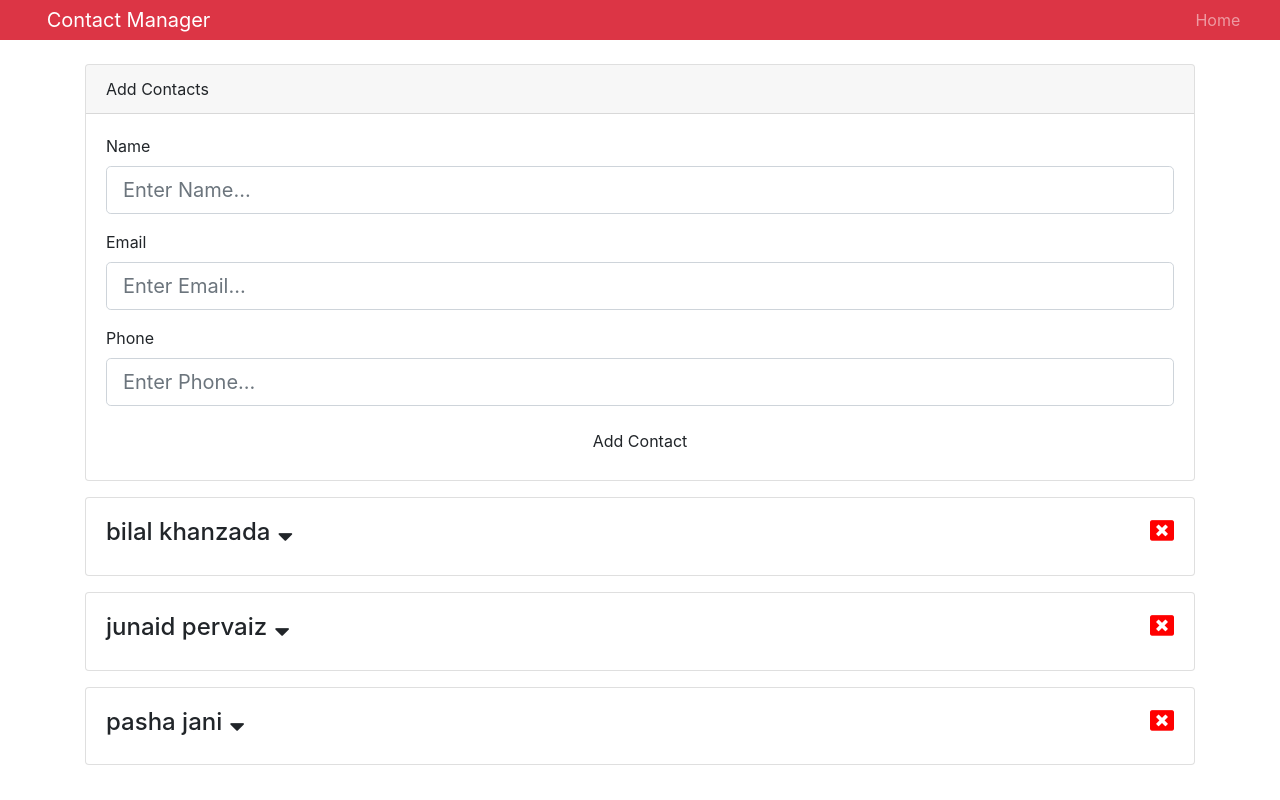
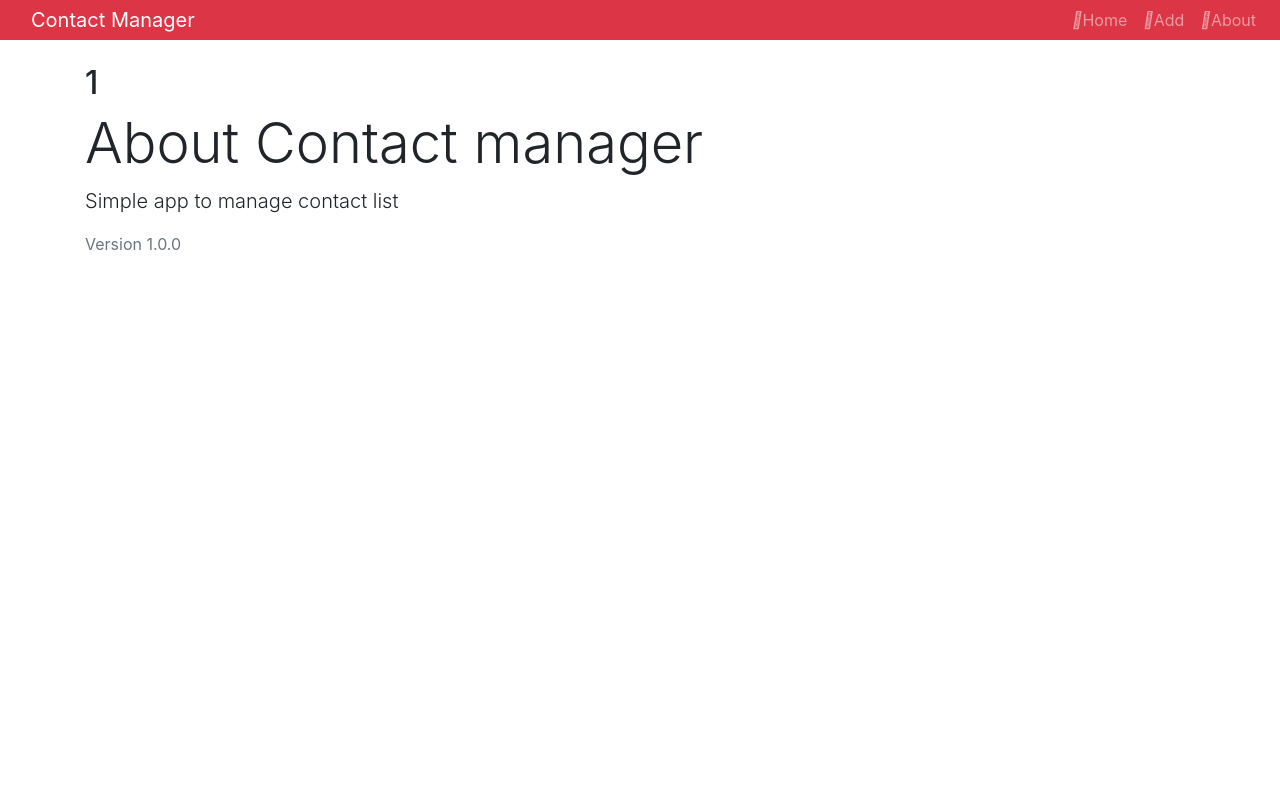
Before and after one commit to bilalkz/react-contact-app, a React (Create React App) app: page /about/1 in a window 1280 px wide. Built offline with nearby package versions, Linux system fonts and the light colour scheme.

Commit message:
Routing Complete

```diff
--- a/package.json
+++ b/package.json
@@ -7,6 +7,7 @@
     "classnames": "^2.2.6",
     "react": "^16.6.3",
     "react-dom": "^16.6.3",
+    "react-router-dom": "^4.3.1",
     "react-scripts": "2.1.1",
     "uuid": "^3.3.2"
   },
--- a/src/Components/Contacts/AddContacts.js
+++ b/src/Components/Contacts/AddContacts.js
@@ -47,6 +47,9 @@ class AddContacts extends Component {
       phone: "",
       errors: {}
     });
+
+    //redirect to contacts page
+    this.props.history.push("/");
   };
   onChange = e => this.setState({ [e.target.name]: e.target.value });
 
@@ -74,6 +77,7 @@ class AddContacts extends Component {
                     label="Email"
                     name="email"
                     value={email}
+                    type="email"
                     placeholder="Enter Email..."
                     onChange={this.onChange}
                     error={errors.email}
--- a/src/Components/Contacts/contacts.js
+++ b/src/Components/Contacts/contacts.js
@@ -15,6 +15,9 @@ class Contacts extends Component {
           const { contacts } = value;
           return (
             <React.Fragment>
+              <h1 className="display-4 mb-3">
+                <span className="text-danger">Contact</span> List
+              </h1>
               {contacts.map(contact => (
                 <Contact
                   key={contact.id}
--- a/src/Components/layout/TextInputGroup.js
+++ b/src/Components/layout/TextInputGroup.js
@@ -6,8 +6,8 @@ const TextInputGroup = ({
   label,
   name,
   value,
+  type,
   placeholder,
-  type,
   onChange,
   error
 }) => {
--- a/src/Components/layout/header.js
+++ b/src/Components/layout/header.js
@@ -1,4 +1,5 @@
 import React from "react";
+import { Link } from "react-router-dom";
 
 const Header = props => {
   const { branding } = props;
@@ -11,9 +12,22 @@ const Header = props => {
       </div>
       <ul className="navbar-nav mr-auto">
         <li className="nav-item">
-          <a href="/" className="nav-link">
+          <Link to="/" className="nav-link">
+            <i className="fas fa-home" />
             Home
-          </a>
+          </Link>
+        </li>
+        <li>
+          <Link to="/contact/add" className="nav-link">
+            <i className="fas fa-plus" />
+            Add
+          </Link>
+        </li>
+        <li>
+          <Link to="/about" className="nav-link">
+            <i className="fas fa-question" />
+            About
+          </Link>
         </li>
       </ul>
     </nav>
--- /dev/null
+++ b/src/Components/pages/About.js
@@ -0,0 +1,12 @@
+import React from "react";
+
+export default props => {
+  return (
+    <div>
+      <h2>{props.match.params.id}</h2>
+      <h1 className="display-4">About Contact manager</h1>
+      <p className="lead">Simple app to manage contact list</p>
+      <p className="text-secondary">Version 1.0.0</p>
+    </div>
+  );
+};
--- /dev/null
+++ b/src/Components/pages/NotFound.js
@@ -0,0 +1,12 @@
+import React from "react";
+
+export default function NotFound() {
+  return (
+    <div>
+      <h1 className="display-4">
+        <span className="text-danger">404</span> page not found!
+      </h1>
+      <p className="lead">sorry, that page does no exist</p>
+    </div>
+  );
+}
--- a/src/app.jsx
+++ b/src/app.jsx
@@ -3,20 +3,28 @@ import Contacts from "./Components/Contacts/contacts";
 import Header from "./Components/layout/header.js";
 import Provider from "./Context.js";
 import AddContacts from "./Components/Contacts/AddContacts";
+import { BrowserRouter as Router, Route, Switch } from "react-router-dom";
 import "bootstrap/dist/css/bootstrap.min.css";
+import About from "./Components/pages/About";
+import NotFound from "./Components/pages/NotFound";
 
 class App extends Component {
-  state = {};
   render() {
     return (
       <Provider>
-        <div>
-          <Header branding="Contact Manager" />
-          <div className="container">
-            <AddContacts />
-            <Contacts />
+        <Router>
+          <div>
+            <Header branding="Contact Manager" />
+            <div className="container">
+              <Switch>
+                <Route exact path="/" component={Contacts} />
+                <Route exact path="/contact/add" component={AddContacts} />
+                <Route exact path="/about/:id" component={About} />
+                <Route component={NotFound} />
+              </Switch>
+            </div>
           </div>
-        </div>
+        </Router>
       </Provider>
     );
   }
```
Also changed, not shown: 1 other file (tests, documents, lock files or other folders).
